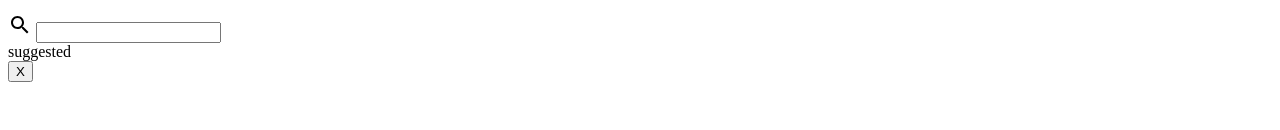
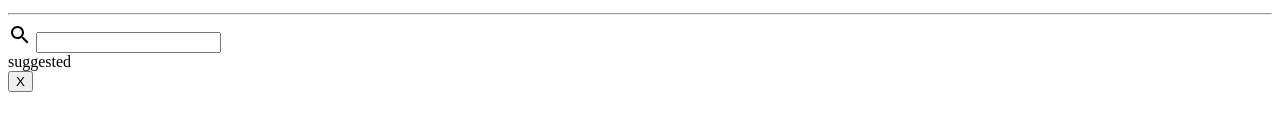
Before and after one commit to CerebroScholar/Cerebro.Scholar.Web.Rehearsal, a website: page LandingPage/index.html in a window 1280 px wide. Shown: the part 388-518 px from the top of the page. Drawn offline with Linux system fonts and the light colour scheme.

Commit message:
add SearchBarDivider on LandingPage

```diff
--- a/LandingPage/index.html
+++ b/LandingPage/index.html
@@ -22,6 +22,7 @@
                     <li class="selected-tag-list suggested">deep learning<button class="delete">x</button></li>
                 </ol>
             </section>
+            <hr class="search-bar-divider">
             <section id="search-bar">
                 <main class="search-bar">
                     <label class="search-bar">
--- a/LandingPage/style.scss
+++ b/LandingPage/style.scss
@@ -18,6 +18,14 @@ div#landing-page {
   // align horizontal center
   display: flex;
   align-items: center;
+
+  hr.search-bar-divider {
+    width: 100%;
+    height: 1px;
+    background: #333;
+    border: 0;
+    margin-bottom: 0.75em;
+  }
 }
 
 @import "logo";
```
